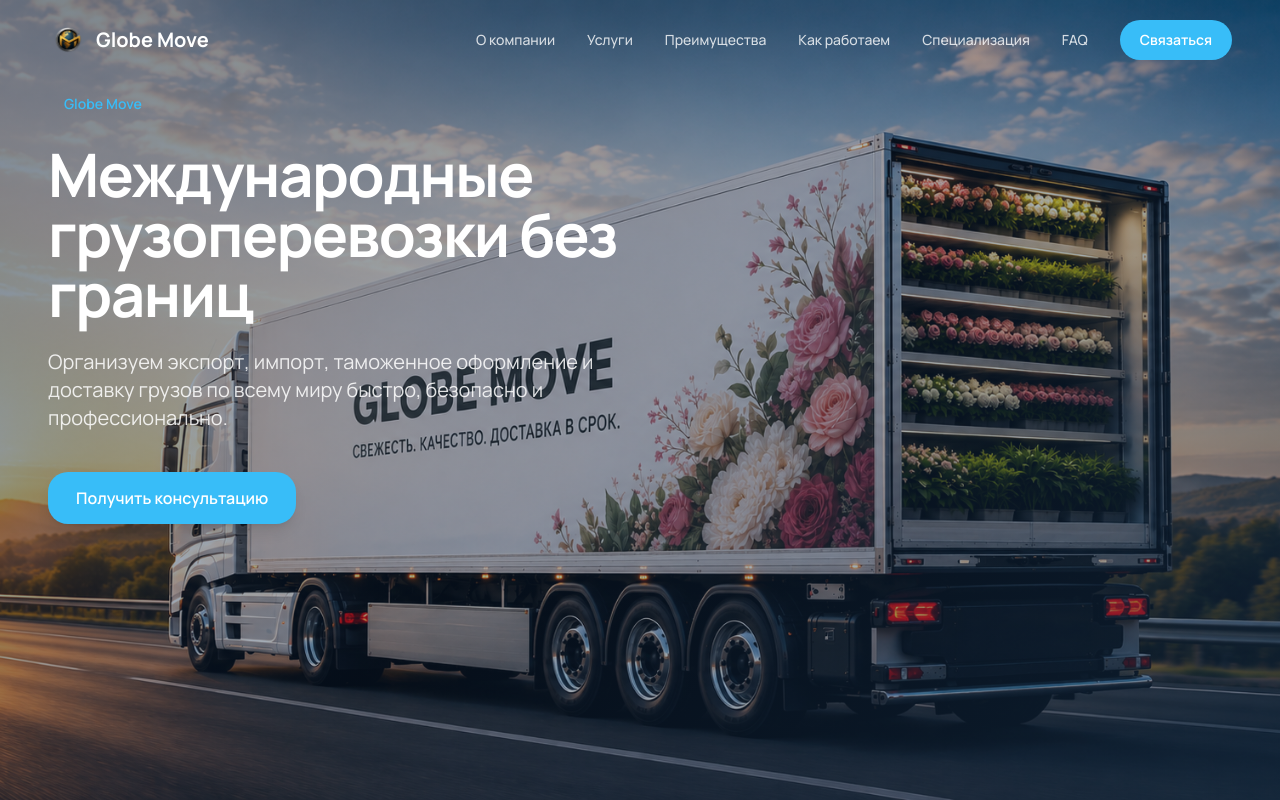
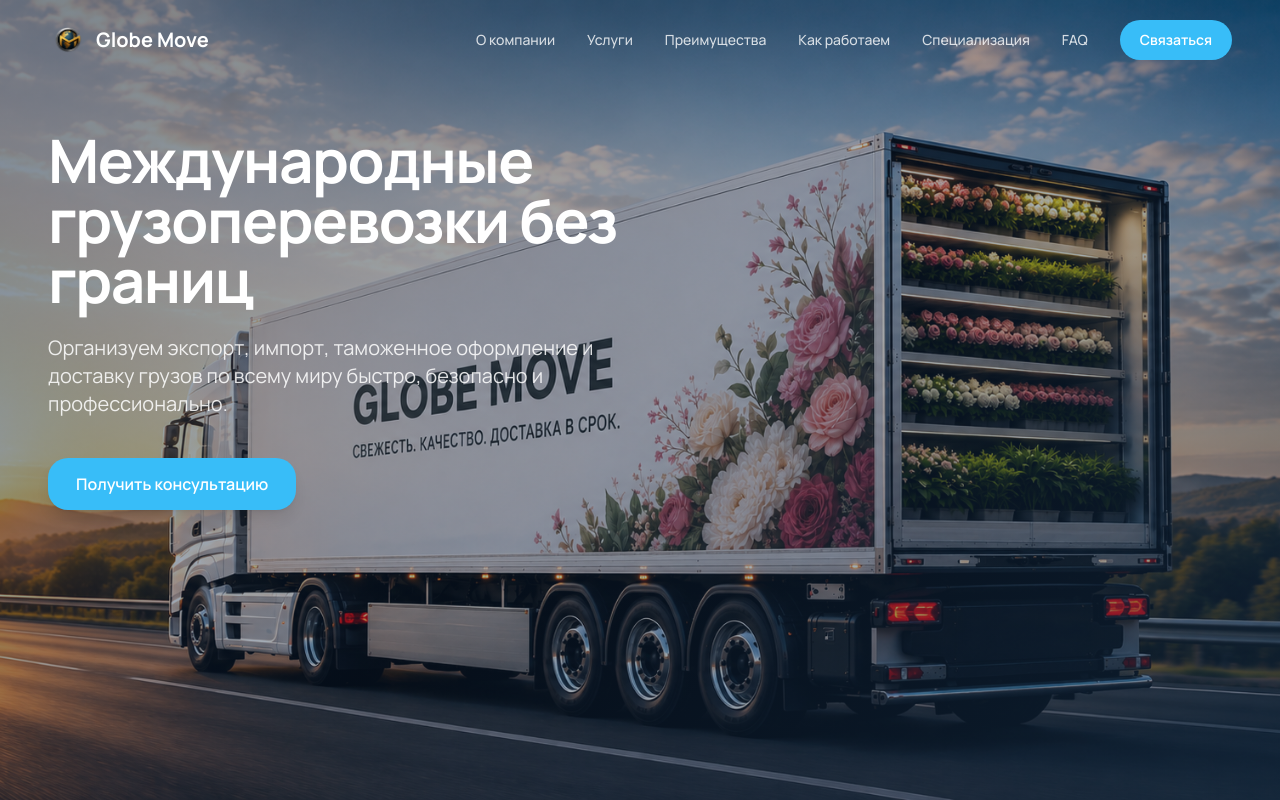
Before and after one commit to wtoxuy/globemove, a Next.js app: page / in a window 1280 px wide. Shown: the top 800 px of the page. Built offline with nearby package versions, Linux system fonts and the light colour scheme.

Commit message:
Visual Edit in Rocket

```diff
--- a/src/app/components/HeroSection.tsx
+++ b/src/app/components/HeroSection.tsx
@@ -6,8 +6,8 @@ export default function HeroSection() {
     <section
       id="home-hero"
       className="relative flex min-h-screen items-start overflow-hidden bg-cover bg-center bg-no-repeat"
-      style={{ backgroundImage: 'url(/assets/images/ChatGPT_Image_5____._2026__.__12_49_29-1785916583526.png)', backgroundSize: 'cover', backgroundPosition: 'center center', imageRendering: 'auto' }}
-    >
+      style={{ backgroundImage: 'url(/assets/images/ChatGPT_Image_5____._2026__.__12_49_29-1785916583526.png)', backgroundSize: 'cover', backgroundPosition: 'center center', imageRendering: 'auto' }}>
+
       {/* Overlay */}
       <div className="hero-overlay absolute inset-0" />
 
@@ -15,7 +15,7 @@ export default function HeroSection() {
         <div className="max-w-2xl -mt-2 animate-fade-in md:-mt-6 lg:-mt-10">
           {/* Badge */}
           <span className="mb-6 inline-block rounded-full bg-accent/20 px-4 py-1.5 text-sm font-semibold text-accent">
-            Globe Move
+
           </span>
 
           {/* Heading */}
@@ -31,12 +31,12 @@ export default function HeroSection() {
           {/* CTA */}
           <Link
             href="#home-contact"
-            className="inline-flex items-center justify-center rounded-xl bg-accent px-7 py-3.5 text-base font-semibold text-white transition-all duration-300 hover:bg-accent-hover shadow-lg hover:scale-[1.02] focus:outline-none focus:ring-2 focus:ring-accent focus:ring-offset-2"
-          >
+            className="inline-flex items-center justify-center rounded-xl bg-accent px-7 py-3.5 text-base font-semibold text-white transition-all duration-300 hover:bg-accent-hover shadow-lg hover:scale-[1.02] focus:outline-none focus:ring-2 focus:ring-accent focus:ring-offset-2">
+
             Получить консультацию
           </Link>
         </div>
       </div>
-    </section>
-  );
+    </section>);
+
 }
```
